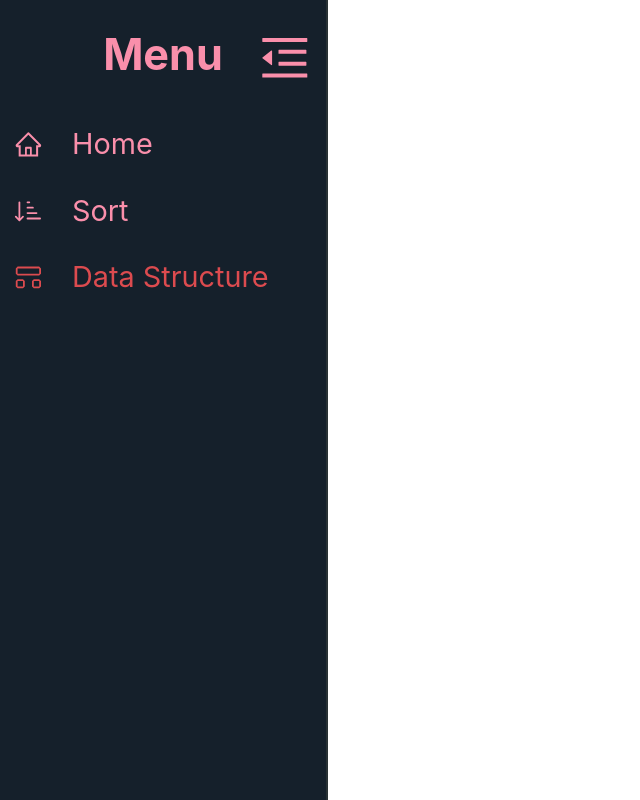
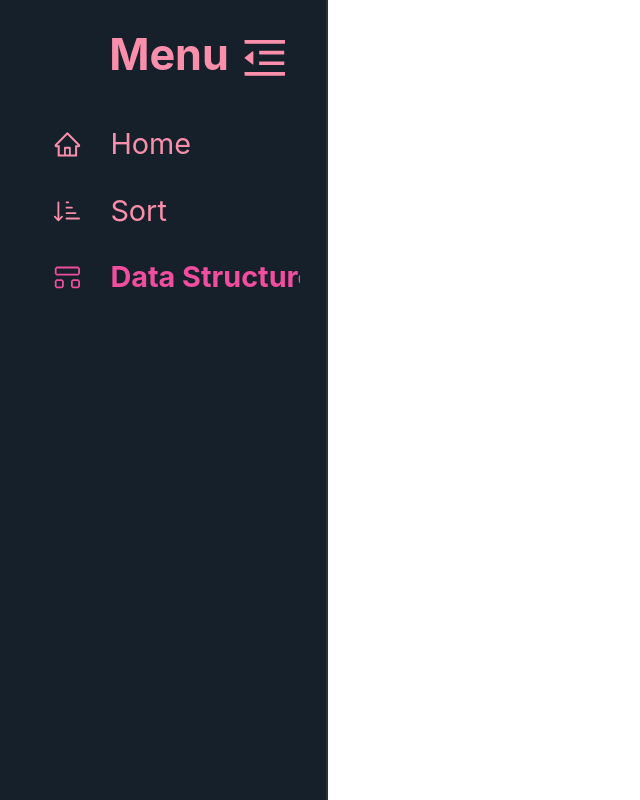
Before and after one commit to wackyjoker/Algolizer, a Next.js app: page /data-structure in a window 1280 px wide. Shown: the whole page, without its empty margins (0-640 px from the left). Built offline with nearby package versions, Linux system fonts and the light colour scheme.

Commit message:
polished accesibility for menu button

```diff
--- a/components/Header/Header.module.scss
+++ b/components/Header/Header.module.scss
@@ -29,35 +29,50 @@
     padding: 1em;
     position: relative;
     display: flex;
-    justify-content: center;
+    justify-content: space-around;
+    margin-left: 6rem;
     a{
       overflow: hidden;
     }
     &.active {
       position: static;
     }
+    &__button{
+      background: transparent;
+      color: $header-text-color;
+      position:relative;
+      min-width:calc(32px + 2rem);
+      border:none;
+      display:inline-flex;
+      transition: linear 300ms;
+      top:3px;
+      &.active{
+        transform:translateX(-4rem);
+      }
+    }
     &__icon {
       cursor: pointer;
       border-radius: 25%;
       position: absolute;
-      font-size: calc(32px + 2rem);
-      right: 1rem;
+      left: 0px;
+      width: 100%;
+      min-height: 100%;
+      top: 0px;
       transition: ease-in 0.5s transform, linear 300ms background;
       &.active {
         z-index: 3;
-        background: var(--header-bg-color);
-        left: 1rem;
         transform: rotate(180deg);
         transition: ease-out 0.5s transform, linear 300ms color;
       }
-      &:hover {
-        background-color: $header-link-bg-hovered;
-        color: $header-text-color-interacted;
-      }
+      // &:hover ,&:focus{
+      //   background-color: $header-link-bg-hovered;
+      //   color: $header-text-color-interacted;
+      // }
     }
   }
 
   .list {
+    padding-left:3rem;
     padding-right: 2rem;
   }
 
--- a/components/Header/Header.tsx
+++ b/components/Header/Header.tsx
@@ -21,12 +21,16 @@ const Header: React.FC = () => {
           <NextLink href="/" passHref>
             <a><h2>Menu</h2></a>
           </NextLink>
-          <AiOutlineMenuFold
-            className={cn(styles.title__icon, { [ styles.active ]: toggled })}
+          <button
+            type="button"
+            className={cn(styles.title__button, { [ styles.active ]: toggled })}
             onClick={folding}
-            role="presentation"
             aria-label="fold"
-          />
+          >
+            <AiOutlineMenuFold
+              className={cn(styles.title__icon, { [ styles.active ]: toggled })}
+            />
+          </button>
         </div>
         <ul aria-labelledby="navigation" className={styles.list}>
           {icons.map((items:IconProps):React.ReactElement => {
--- a/components/Link/Link.module.scss
+++ b/components/Link/Link.module.scss
@@ -8,17 +8,18 @@
       }
     }
     &__link {
-      color: $header-text-color
-
+      color: $header-text-color;
     }
     &__link--selected {
-      color: $header-text-color-interacted
+      color: $header-text-color-interacted;
+      font-weight:bold;
+      border-radius: 10px;
     }
   }
 .list-item__link > div {
   white-space: nowrap;
   padding: 0.5em;
-  border-radius: 2rem;
+  border-radius: 10px;
   transition-property: background, color;
   transition: ease-out 300ms;
   &:hover{
--- a/layouts/Article/article.tsx
+++ b/layouts/Article/article.tsx
@@ -2,9 +2,9 @@ import type { FC } from 'react'
 import styles from './article.module.scss'
 
 const Article: FC = ({ children }) => (
-  <div className={styles.article}>
+  <article className={styles.article}>
     {children}
-  </div>
+  </article>
 )
 
 export default Article
--- a/styles/_variables.scss
+++ b/styles/_variables.scss
@@ -1,6 +1,6 @@
 $header-bg-color: rgb(21, 32, 43);
 $bg-color:rgb(23, 36, 48);
 $header-text-color:#fa8fab;
-$header-text-color-interacted:#dc4b4f;
+$header-text-color-interacted:#f24e9f;
 $header-text-color-hovered:#de1856;
-$header-link-bg-hovered:#fcbbcc;
+$header-link-bg-hovered:#2b4055;
--- a/styles/globals.scss
+++ b/styles/globals.scss
@@ -10,7 +10,11 @@ body {
     text-align: start;
     font-size: 1vw;
 }
-
+.button{
+  appearance: none;
+  cursor: pointer;
+  background:none;
+}
 a {
   color: inherit;
   text-decoration: none;
```
